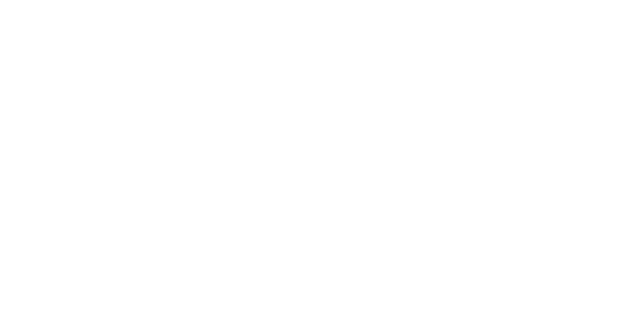
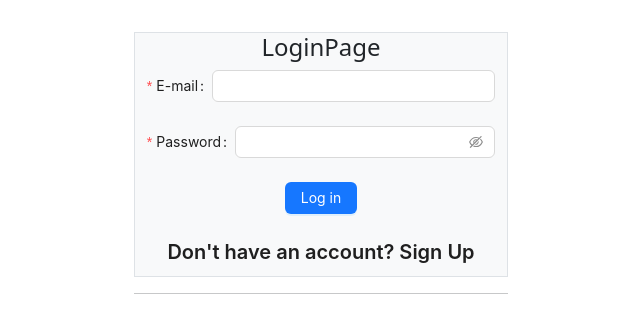
Before and after one commit to Arminonly/Todo_tasks, a React (Vite) app: page /2 in a window 1280 px wide. Before the commit this address had no page. Shown: the top 316 px of the page, without its empty margins (319-959 px from the left). Built offline with nearby package versions, Linux system fonts and the light colour scheme.

Commit message:
добавлена страница авторизации пользователя с формой входа: логин, пароль.

```diff
--- a/package.json
+++ b/package.json
@@ -13,6 +13,7 @@
     "preview": "vite preview"
   },
   "dependencies": {
+    "@ant-design/icons": "^5.3.6",
     "antd": "^5.16.5",
     "bootstrap": "^5.3.3",
     "gh-pages": "^6.1.1",
--- a/src/App.jsx
+++ b/src/App.jsx
@@ -2,14 +2,18 @@
 import './App.css';
 import { RegistryPage } from './pages/registry/RegistryPage';
 import { TodosPage } from './components/TodosPage';
+import { LoginPage } from './pages/login/LoginPage';
 
 function App() {
   return (
     <>
       <Routes>
         <Route path="/" element={<RegistryPage />} />
+
         <Route path="/1" element={<TodosPage />} />
+        <Route path="/2" element={ <LoginPage />} />
       </Routes>
+      <hr />
     </>
   );
 }
--- /dev/null
+++ b/src/pages/login/LoginPage.jsx
@@ -0,0 +1,71 @@
+import { Container } from 'reactstrap';
+import { Button, Typography, Form, Input } from 'antd';
+
+export const LoginPage = () => {
+  const onFinish = async values => {
+    const url = 'https://todo-redev.herokuapp.com/api/auth/login';
+    const res = await fetch(url, {
+        method: 'POST',
+      headers: { 'Content-Type': 'application/json' },
+      body: JSON.stringify(values)
+    });
+    const data = await res.json();
+
+    console.log('Received values of data: ', data);
+  };
+  return (
+    <Container className="bg-light border" fluid>
+      <h4>LoginPage</h4>
+      <Form
+        name="normal_login"
+        className="login-form"
+        initialValues={{
+          remember: true
+        }}
+        onFinish={onFinish}
+      >
+        <Form.Item
+          name="email"
+          label="E-mail"
+          rules={[
+            {
+              type: 'email',
+              message: 'The input is not valid E-mail!'
+            },
+            {
+              required: true,
+              message: 'Please input your E-mail!'
+            }
+          ]}
+        >
+          <Input />
+        </Form.Item>
+        <Form.Item
+          name="password"
+          label="Password"
+          rules={[
+            {
+              required: true,
+              message: 'Please input your password!'
+            }
+          ]}
+          hasFeedback
+        >
+          <Input.Password />
+        </Form.Item>
+        <Form.Item>
+          <Button
+            type="primary"
+            htmlType="submit"
+            className="login-form-button"
+          >
+            Log in
+          </Button>
+        </Form.Item>
+        <Typography.Title level={4}>
+          Don't have an account? Sign Up{' '}
+        </Typography.Title>
+      </Form>
+    </Container>
+  );
+};
--- a/src/pages/registry/RegistryPage.jsx
+++ b/src/pages/registry/RegistryPage.jsx
@@ -16,7 +16,6 @@
       headers: { 'Content-Type': 'application/json' },
       body: JSON.stringify(values)
     });
-
     const data = await res.json();
     console.log('Received values of form: ', data);
   };
@@ -42,7 +41,7 @@
           <AgePage />
           <RegistryButton />
         </Form>
-        <Typography.Title level={4}>Already have an account?</Typography.Title>
+        <Typography.Title level={4}>Already have an account? Log In</Typography.Title>
       </Container>
     </>
   );
```
Also changed, not shown: 1 other file (tests, documents, lock files or other folders).
